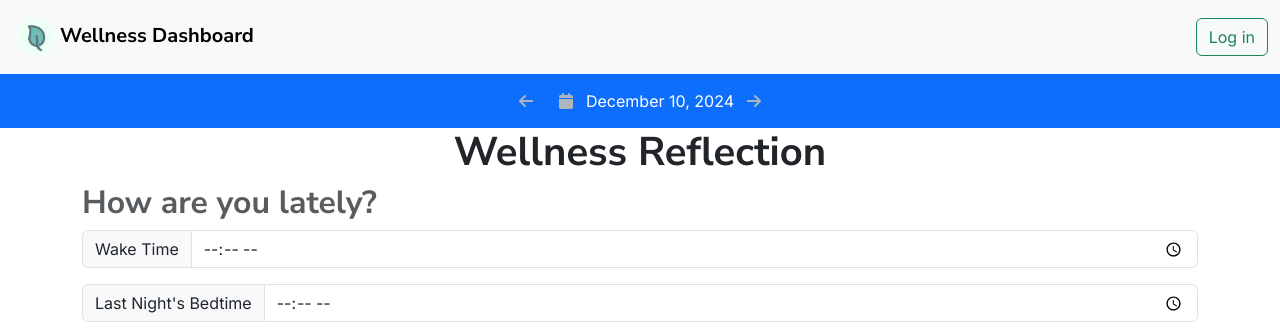
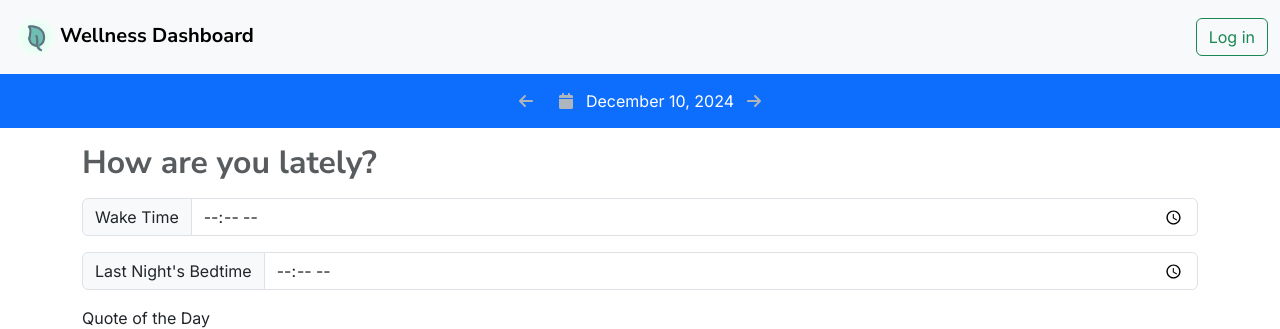
Before and after one commit to Crambeary/wellness_reflection, a Next.js app: page / in a window 1280 px wide. Shown: the top 329 px of the page. Built offline with nearby package versions, Linux system fonts and the light colour scheme; no server answers.

Commit message:
spaced the introduction
removed the old header

```diff
--- a/app/page.tsx
+++ b/app/page.tsx
@@ -166,11 +166,10 @@ export default function App() {
   return (
     <div style={{ position: 'relative', marginBottom: '50vh'}}>
       <section id="region-to-capture" className="container-sm" ref={captureRegionRef}>
-        <h1 className="text-center" style={{ fontFamily: 'Nunito Sans', fontWeight: 'bold'}}>Wellness Reflection</h1>
         <div className="row">
           <div className="col-md-12" id="wellness-form" >
             <div className='row'>
-              <h2 className='text-muted col-auto'style={{ fontFamily: 'Nunito Sans', fontWeight: 'bold'}}>
+              <h2 className='text-muted col-auto my-3'style={{ fontFamily: 'Nunito Sans', fontWeight: 'bold'}}>
                 How are you lately{state.name ? ', ' : ''}
                 {state.name && (
                   <div id='name' className={`fw-bold col-auto`}>
```
